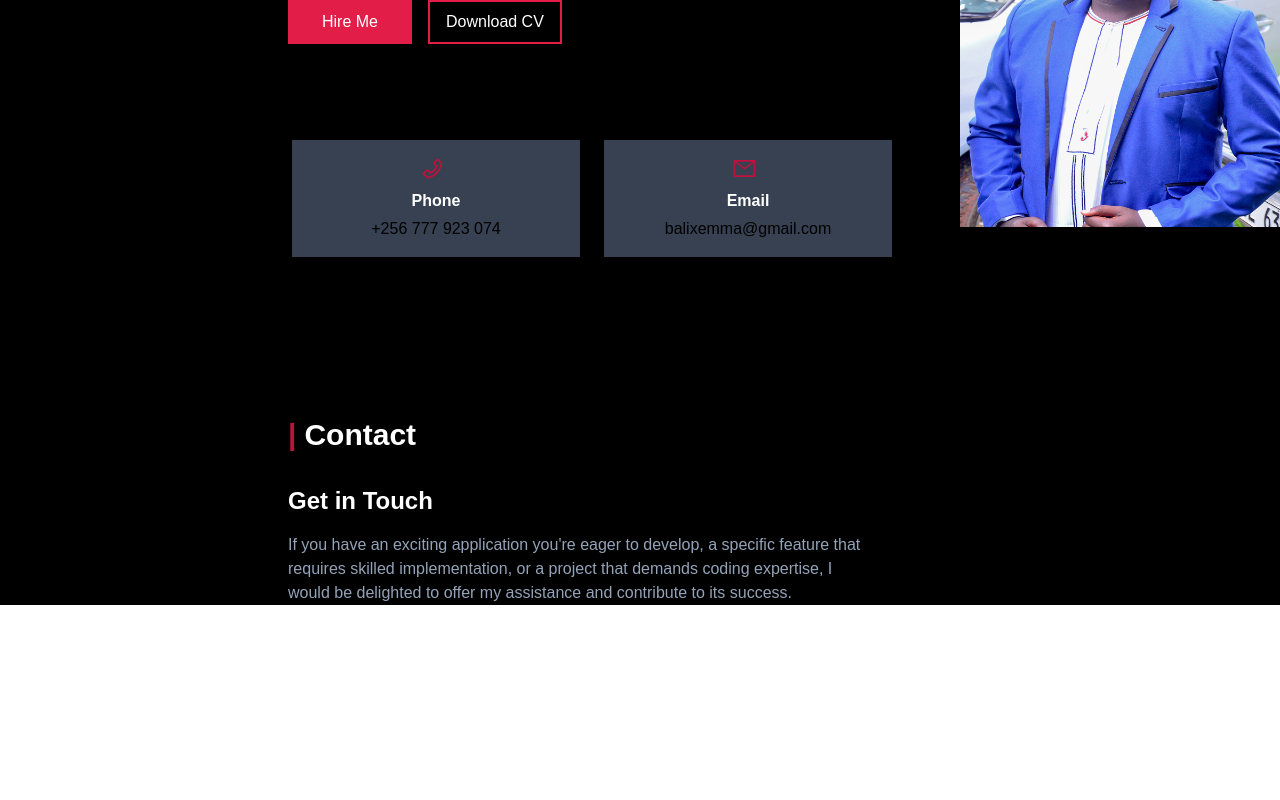
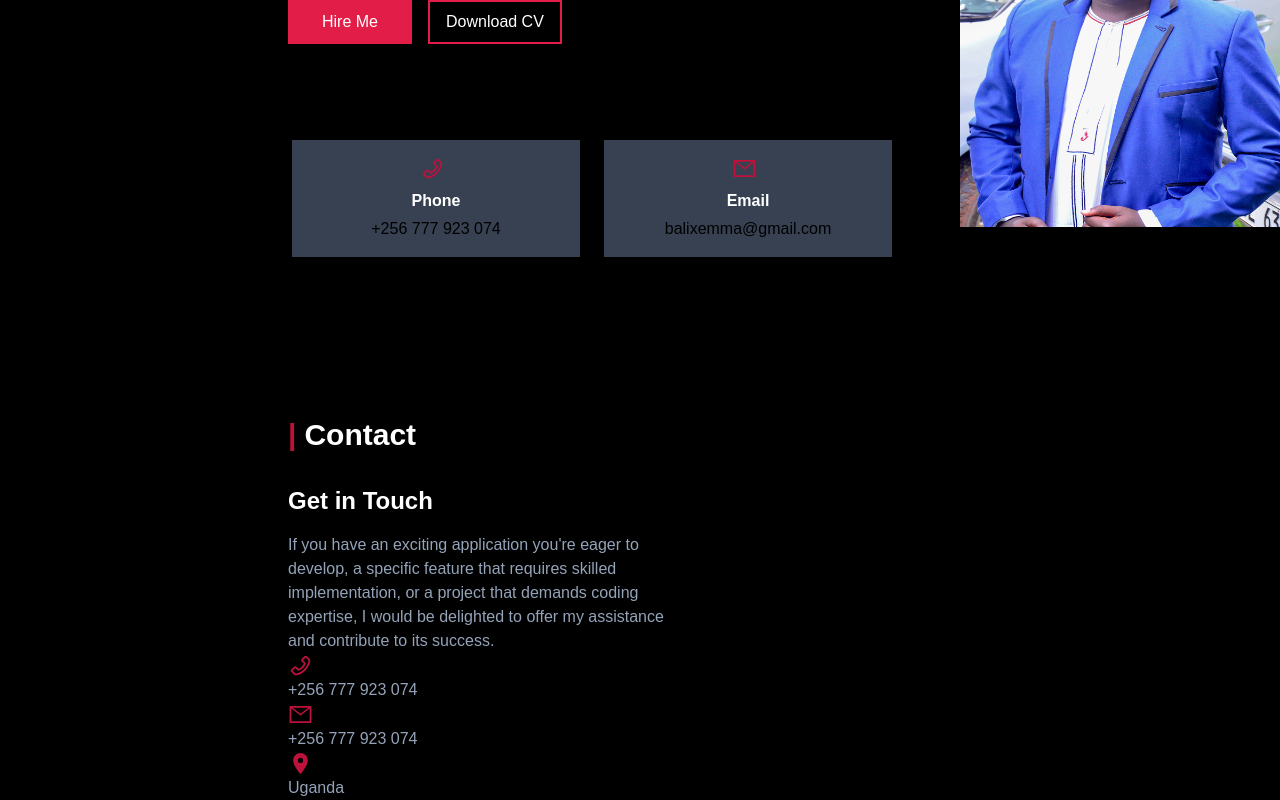
Before and after one commit to Balikuddembe/portfolio, a Next.js app: page / in a window 1280 px wide. Shown: the part 1132-1932 px from the top of the page. Before the commit the page ends 1737 px from the top, so only its background shows below. Built offline with nearby package versions, Linux system fonts and the light colour scheme.

Commit message:
Implement contact page

```diff
--- a/components/Contact.js
+++ b/components/Contact.js
@@ -1,4 +1,7 @@
 import React from 'react';
+import { AiOutlinePhone, AiOutlineMail } from 'react-icons/ai'
+import { MdLocationOn } from 'react-icons/md'
+
 
 const Contact = () => {
     return (
@@ -10,11 +13,29 @@ const Contact = () => {
                 </div>
                 <div className=' mt-8'>
                     <h2 className='text-2xl font-bold text-white'>Get in Touch</h2>
-                    <p className='mt-4 max-w-xl text-slate-400'>
+                    <p className='mt-4 max-w-sm text-slate-400'>
                         If you have an exciting application you're eager to develop, a specific feature
                         that requires skilled implementation, or a project that demands coding expertise,
                         I would be delighted to offer my assistance and contribute to its success.
                     </p>
+                    <div>
+                        <div>
+                            <div>
+                                <AiOutlinePhone size={25} className=' text-rose-700'/>
+                            </div>
+                            <p className='text-slate-400'>+256 777 923 074</p>
+
+                            <div>
+                                <AiOutlineMail size={25} className=' text-rose-700'/>
+                            </div>
+                            <p className='text-slate-400'>+256 777 923 074</p>
+
+                            <div>
+                                <MdLocationOn size={25} className=' text-rose-700' />
+                            </div>
+                            <p className='text-slate-400'>Uganda</p>
+                        </div>
+                    </div>
                 </div>
             </div>
         </section>
```
